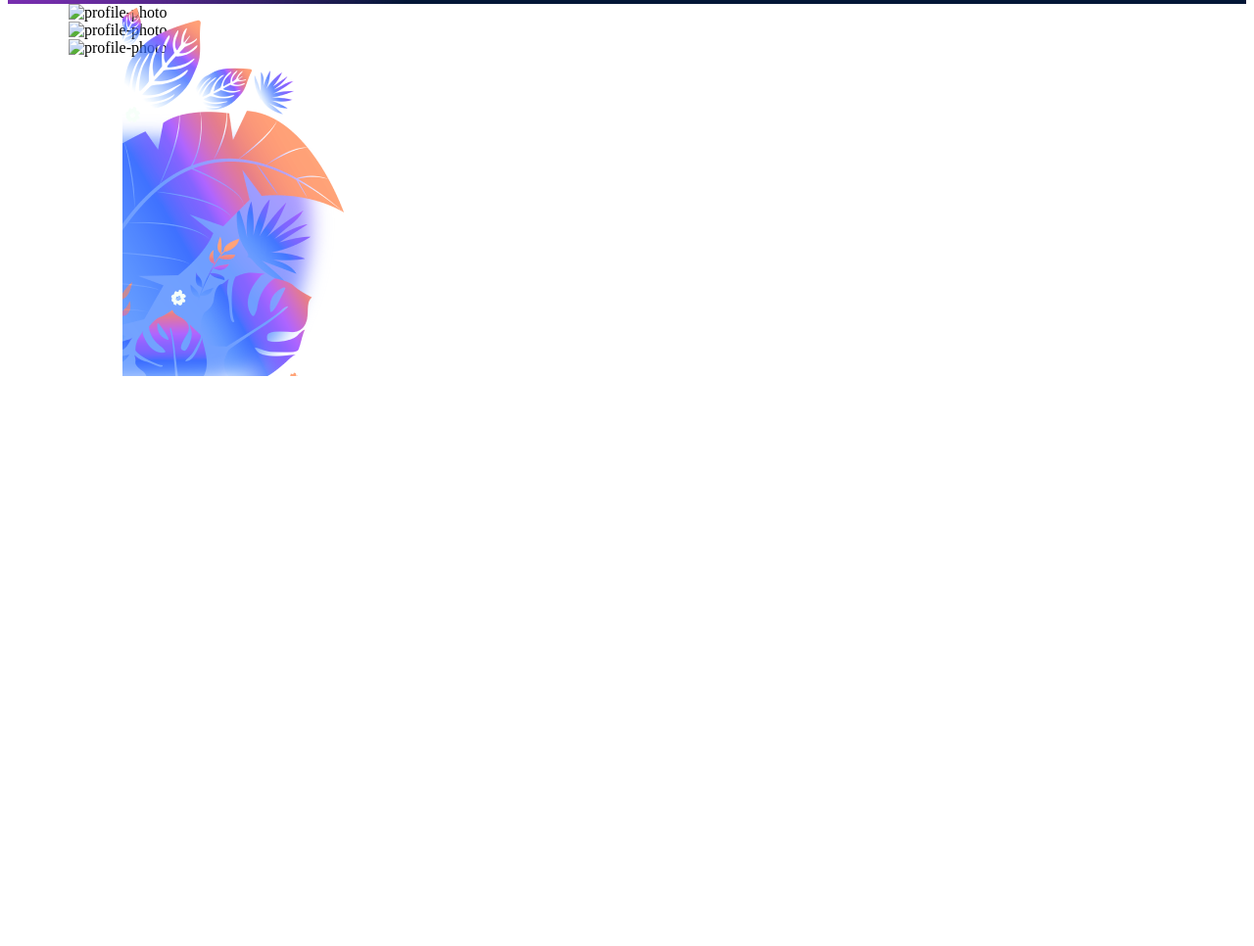
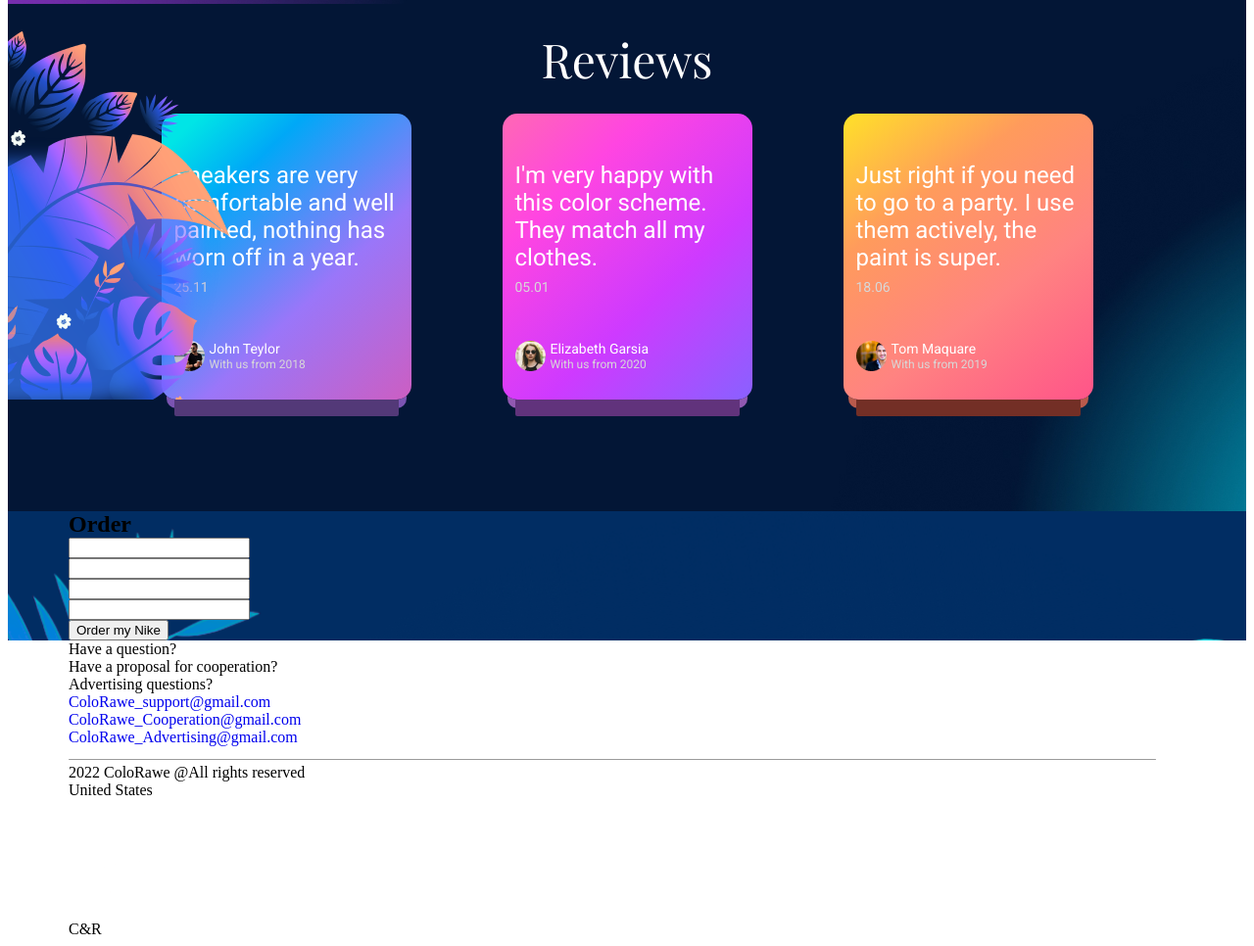
Before and after one commit to MarkiianPerliak/Color-Rave, a plain HTML site: page index.html in a window 1280 px wide. Shown: the part 1771-2737 px from the top of the page at 98% size. Before the commit the page ends 2155 px from the top, so only its background shows below. Drawn offline with nearby package versions, Linux system fonts and the light colour scheme.

Commit message:
almost-done

```diff
--- a/index.html
+++ b/index.html
@@ -78,42 +78,48 @@
     <section class="section-reviews">
         <img class="reviews-img-decoration" src="./images/flowers.png" alt="flowers">
         <div class="container">
+            <h2 class="reviews-text">Reviews</h2>
             <ul class="reviews-list">
                 <li class="reviews-item">
-                    <article class="reviews-article">
-                        <h3 class="reviews-title"></h3>
-                        <p class="reviews-title-time"></p>
+                    <article class="reviews-article reviews-article-color-1">
+                        <h3 class="reviews-title">Sneakers are very
+                            comfortable and well
+                            painted, nothing has
+                            worn off in a year.</h3>
+                        <p class="reviews-title-time">25.11</p>
                         <div class="reviews-box">
-                            <img src="" alt="profile-photo">
+                            <img class="review-box-img" src="./images/Ellipse17.png" alt="profile-photo">
                             <div class="reviews-small-box">
-                                <p class="reviews-small-text"></p>
-                                <p class="reviews-small-text-info"></p>
+                                <p class="reviews-small-text">John Teylor</p>
+                                <p class="reviews-small-text-info">With us from 2018</p>
                             </div>
                         </div>
                     </article>
                 </li>
                 <li class="reviews-item">
-                    <article class="reviews-article">
-                        <h3 class="reviews-title"></h3>
-                        <p class="reviews-title-time"></p>
+                    <article class="reviews-article reviews-article-color-2">
+                        <h3 class="reviews-title">I'm very happy with this color scheme.
+                            They match all my clothes.</h3>
+                        <p class="reviews-title-time">05.01</p>
                         <div class="reviews-box">
-                            <img src="" alt="profile-photo">
+                            <img class="review-box-img" src="./images/Ellipse18.png" alt="profile-photo">
                             <div class="reviews-small-box">
-                                <p class="reviews-small-text"></p>
-                                <p class="reviews-small-text-info"></p>
+                                <p class="reviews-small-text">Elizabeth Garsia</p>
+                                <p class="reviews-small-text-info">With us from 2020</p>
                             </div>
                         </div>
                     </article>
                 </li>
                 <li class="reviews-item">
-                    <article class="reviews-article">
-                        <h3 class="reviews-title"></h3>
-                        <p class="reviews-title-time"></p>
+                    <article class="reviews-article reviews-article-color-3">
+                        <h3 class="reviews-title">Just right if you need to go to a party.
+                            I use them actively, the paint is super.</h3>
+                        <p class="reviews-title-time">18.06</p>
                         <div class="reviews-box">
-                            <img src="" alt="profile-photo">
+                            <img class="review-box-img" src="./images/Ellipse19.png" alt="profile-photo">
                             <div class="reviews-small-box">
-                                <p class="reviews-small-text"></p>
-                                <p class="reviews-small-text-info"></p>
+                                <p class="reviews-small-text">Tom Maquare</p>
+                                <p class="reviews-small-text-info">With us from 2019</p>
                             </div>
                         </div>
                     </article>
@@ -121,6 +127,44 @@
             </ul>
         </div>
     </section>
+    <section class="section-order">
+<div class="container">
+    <h2 class="order-headline">Order</h2>
+    <input class="order-input" type="text">
+    <ul class="order-list">
+        <li class="order-item"><input class="order-list-input" type="text"></li>
+        <li class="order-item"><input class="order-list-input" type="text"></li>
+        <li class="order-item"><input class="order-list-input" type="text"></li>
+    </ul>
+<button class="order-button" type="button">Order my Nike</button>
+
+</div>
+    </section>
+    <footer class="footer">
+        <div class="container">
+            <div class="footer-container">
+                <ul class="footer-list">
+                    <li class="footer-item"><p class="footer-text">Have a question?</p></li>
+                    <li class="footer-item"><p class="footer-text">Have a proposal for cooperation?</p></li>
+                    <li class="footer-item"><p class="footer-text">Advertising questions?</p></li>
+                </ul>
+                <ul class="footer-gmail-list">
+                    <li class="footer-gmail-item"><a class="footer-gmail-link" href="mailto:ColoRawe_support@gmail.com">ColoRawe_support@gmail.com</a></li>
+                    <li class="footer-gmail-item"><a class="footer-gmail-link" href="mailto:ColoRawe_Cooperation@gmail.com">ColoRawe_Cooperation@gmail.com</a></li>
+                    <li class="footer-gmail-item"><a class="footer-gmail-link" href="mailto:ColoRawe_Advertising@gmail.com">ColoRawe_Advertising@gmail.com</a></li>
+                </ul>
+            </div>
+            <img class="footer-image-line" src="./images/Line.png" alt="line">
+            <div class="footer-box">
+                <p class="footer-text-data">2022 ColoRawe @All rights reserved</p>
+                <p class="footer-title">United States</p>
+            </div>
+            <div class="footer-image-box">
+                <img class="footer-image" src="./images/nike3.png" alt="nike">
+                <p class="footer-info">С&R</p>
+            </div>
+        </div>
+    </footer>
 </body>
 
 </html>
--- a/style.css
+++ b/style.css
@@ -128,11 +128,6 @@ border: none;
 margin-top: 34px;
 }
 
-.reviews-img-decoration {
-    position: absolute;
-    left: 125px;
-}
-
 .section-info {
     background-image: url(./images/baground-section-info.jpg);
     padding-top: 105px;
@@ -199,3 +194,114 @@ flex-shrink: 0;
 height: 240px;
 flex-shrink: 0;
 }
+
+.section-reviews {
+    background-image: url(./images/baground-for-another-section.jpg);
+    padding-top: 24px;
+    padding-bottom: 114px;
+}
+
+.reviews-img-decoration {
+    position: absolute;
+}
+
+.reviews-text {
+    color: #FFF;
+text-align: center;
+font-family: Playfair Display;
+font-size: 48px;
+font-style: normal;
+font-weight: 400;
+line-height: normal;
+margin-bottom: 24px;
+}
+
+.reviews-list {
+    display: flex;
+    justify-content: center;
+    gap: 93px;
+}
+
+.reviews-article {
+    padding-left: 13px;
+    padding-right: 14px;
+    padding-top: 49px;
+    padding-bottom: 29px;
+    border-radius: 15px;
+
+}
+
+.reviews-article-color-1 {
+    background: linear-gradient(137deg, #00E5E6 7.29%, #00A8F7 26.04%, #9A76F9 62.5%, #CC5EC2 100%);
+    box-shadow: 0px 30px 0px -13px #533978, 0px 14px 0px -5px #7B54B2;
+}
+
+.reviews-article-color-2  {
+    border-radius: 15px;
+    background: linear-gradient(137deg, #FF68B4 0%, #FF45E1 26.04%, #CE3AFF 62.84%, #8961FF 100%);
+    box-shadow: 0px 30px 0px -13px #61337C, 0px 14px 0px -5px #9159B1;
+}
+
+.reviews-article-color-3 {
+    border-radius: 15px;
+    background: linear-gradient(143deg, #FFE128 0%, #FF9B5C 30.21%, #FF8381 63.29%, #FF5489 100%);
+    box-shadow: 0px 30px 0px -13px #732F26, 0px 14px 0px -5px #B95A4C;
+}
+
+.reviews-title {
+    color: #FFF;
+font-family: Roboto;
+font-size: 24px;
+font-style: normal;
+font-weight: 400;
+line-height: normal;
+width: 228px;
+margin-bottom: 8px;
+}
+
+.reviews-title-time {
+    color: #D8D8D8;
+font-family: Roboto;
+font-size: 14px;
+font-style: normal;
+font-weight: 400;
+line-height: normal;
+margin-bottom: 47px;
+}
+
+.reviews-box {
+    display: flex;
+}
+
+.review-box-img {
+    width: 31px;
+height: 31px;
+flex-shrink: 0;
+}
+
+.reviews-small-box {
+    margin-left: 5px;
+}
+
+.reviews-small-text {
+    color: #FFF;
+font-family: Roboto;
+font-size: 14px;
+font-style: normal;
+font-weight: 400;
+line-height: normal;
+margin-bottom: 1px;
+}
+
+.reviews-small-text-info {
+    color: #D8D8D8;
+font-family: Roboto;
+font-size: 12px;
+font-style: normal;
+font-weight: 400;
+line-height: normal;
+}
+
+.section-order {
+    background-image: url(./images/baground-section-order.png);
+}
```
Also changed, not shown: images/Ellipse17.png (added), images/Ellipse18.png (added), images/Ellipse19.png (added), images/Line.png (added), images/baground-for-another-section.jpg (added), images/baground-section-order.png (added), images/nike3.png (added).
